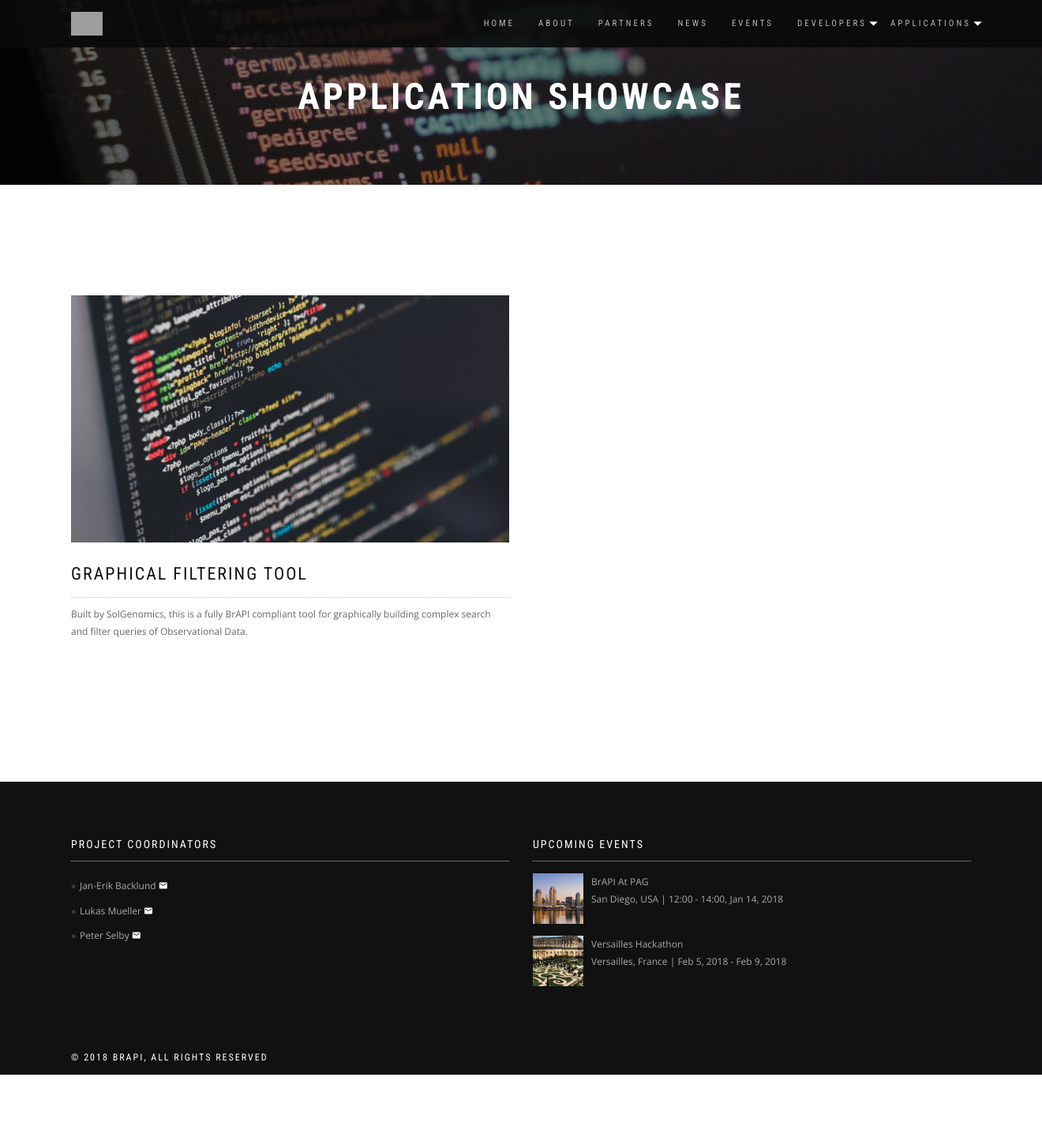
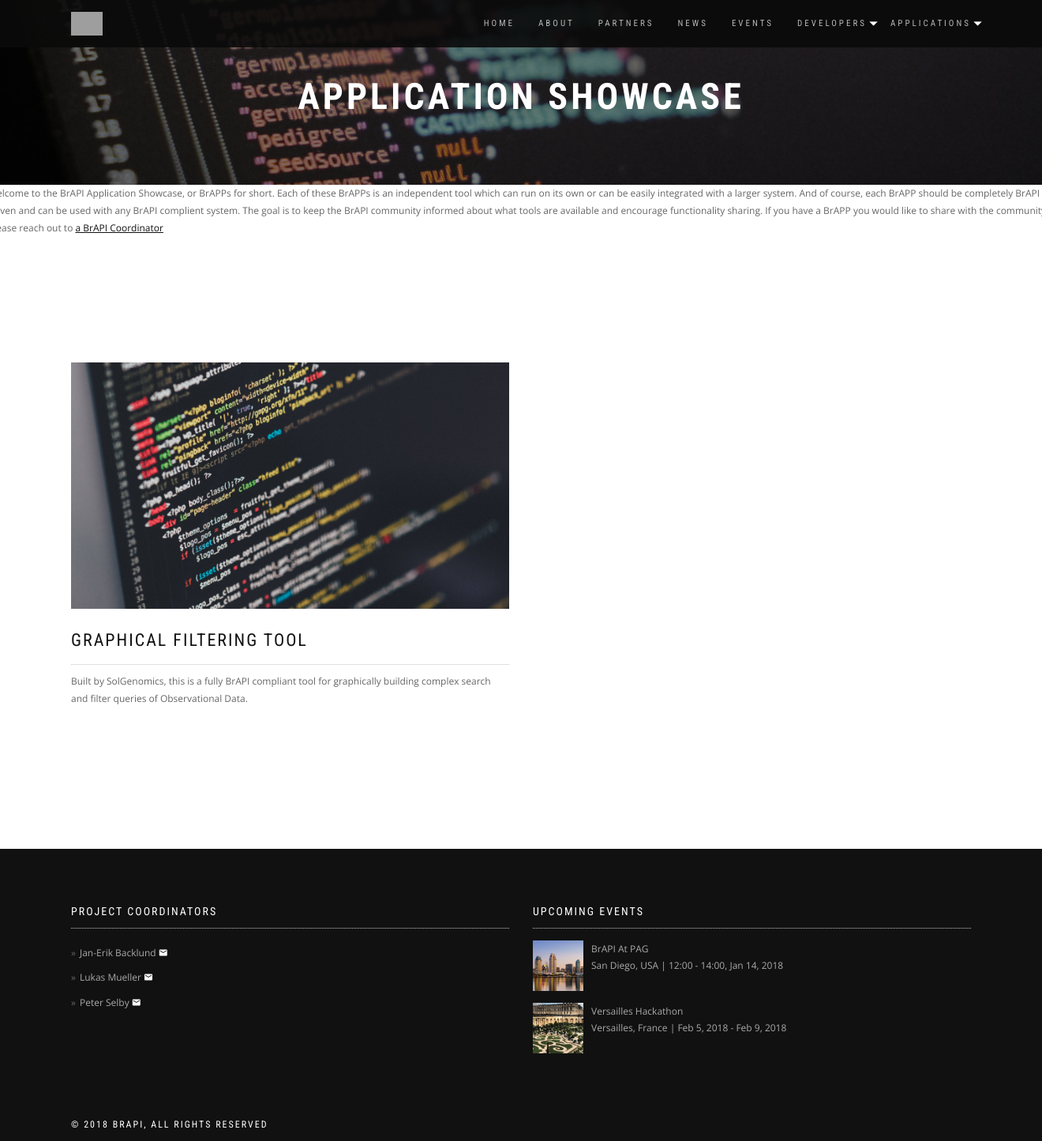
Before and after one commit to plantbreeding/brapi-website, a PHP site: page /brapps.php in a window 1320 px wide; the page is wider, and only the part inside the window is pictured. Shown: that part at 79% size. Before the commit the page ends 1361 px from the top of that part, so only its background shows below. Run offline with PHP 8.4, Linux system fonts and the light colour scheme; some web fonts are replaced; grey boxes are pictures that could not be loaded.

Commit message:
update brapps

```diff
--- a/brapps.php
+++ b/brapps.php
@@ -19,6 +19,9 @@
                 include("html/page-title-section.php");
             ?>
             <div class="main">
+                <div class="row">
+                    <p>Welcome to the BrAPI Application Showcase, or BrAPPs for short. Each of these BrAPPs is an independent tool which can run on its own or can be easily integrated with a larger system. And of course, each BrAPP should be completely BrAPI driven and can be used with any BrAPI complient system. The goal is to keep the BrAPI community informed about what tools are available and encourage functionality sharing. If you have a BrAPP you would like to share with the community please reach out to <a href=\"mailto:brapicoordinatorselby@gmail.com\">a BrAPI Coordinator</a></p>
+                </div>
                 <?php
                     include("html/links-section.html");
                     include("html/footer.html");
```
